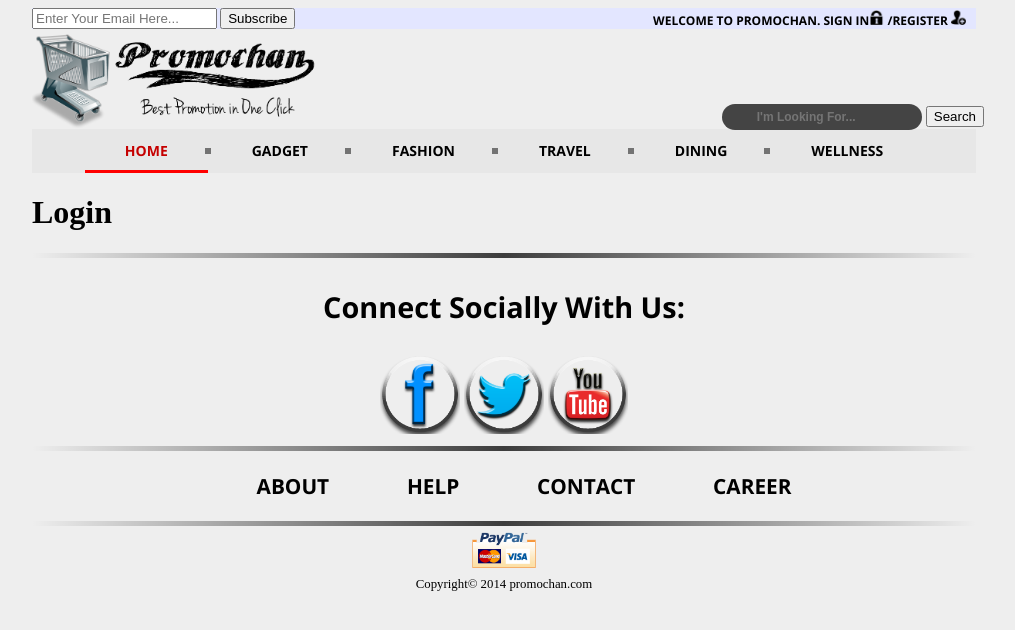
After one commit to AsiaCMB/ICT-Project-JCUS, a PHP site: page /loginpage.html in a window 1280 px wide. The commit adds this page. Shown: the top 630 px of the page, without its empty margins (136-1151 px from the left). Run offline with PHP 8.4, Linux system fonts and the light colour scheme.

Commit message:
Login Page

```diff
--- a/Promochan/homepage.html
+++ b/Promochan/homepage.html
@@ -2,7 +2,7 @@
 <html xmlns="http://www.w3.org/1999/xhtml">
 <head>
 <meta http-equiv="Content-Type" content="text/html; charset=utf-8" />
-<title>Untitled Document</title>
+<title>Promochan</title>
 
 <link rel="stylesheet" type="text/css" href="css/homepage.css">
 
@@ -17,7 +17,7 @@
 		<input type="button" value="Subscribe">
 	</form>
 	<p id="welcome">Welcome to Promochan.
-	<a id="signinImage" href="#">Sign In<img id="loginImage" border="0" src="image/login.png" alt="Login Here"></a>
+	<a id="signinImage" href="loginpage.html">Sign In<img id="loginImage" border="0" src="image/login.png" alt="Login Here"></a>
 	/<a id="registImage" href="#">Register <img id="registerImage" border="0" src="image/register.png" alt="Register Here"> </a></p>
 </div>
 
--- /dev/null
+++ b/Promochan/loginpage.html
@@ -0,0 +1,73 @@
+<!DOCTYPE html PUBLIC "-//W3C//DTD XHTML 1.0 Transitional//EN" "http://www.w3.org/TR/xhtml1/DTD/xhtml1-transitional.dtd">
+<html xmlns="http://www.w3.org/1999/xhtml">
+<head>
+<meta http-equiv="Content-Type" content="text/html; charset=utf-8" />
+<title>Promochan</title>
+
+<link rel="stylesheet" type="text/css" href="css/homepage.css">
+
+</head>
+
+<body>
+
+<!-- subscribe email, sign up and register section -->
+<div class="signupParent">
+	<form id="subscribeEmail">
+		<input type="text" name="subsemail" placeholder="Enter Your Email Here...">
+		<input type="button" value="Subscribe">
+	</form>
+	<p id="welcome">Welcome to Promochan.
+	<a id="signinImage" href="#">Sign In<img id="loginImage" border="0" src="image/login.png" alt="Login Here"></a>
+	/<a id="registImage" href="#">Register <img id="registerImage" border="0" src="image/register.png" alt="Register Here"> </a></p>
+</div>
+
+<!-- logo and search button section -->
+<div class="logoParent">
+	<img id="logoImage" border="0" src="image/logo.png" alt="Promochan Logo">
+	<form id="findPromo">
+		<input type="text" name="find" placeholder="I'm Looking For...">
+		<input type="button" value="Search">
+	</form>
+</div>
+
+<!-- navigation bar -->
+<div id='cssmenu' class='align-center'>
+<ul>
+   <li class='active'><a href='#'><img id="homeImage" border="0" src="image/home.png" alt="home"><span>Home</span></a></li>
+   <li><a href='#'><img id="gadgetImage" border="0" src="image/gadget.png" alt="gadget"><span>Gadget</span></a></li>
+   <li><a href='#'><img id="fashionImage" border="0" src="image/fashion.png" alt="fashion"><span>Fashion</span></a></li>
+   <li><a href='#'><img id="travelImage" border="0" src="image/travel.png" alt="travel"><span>Travel</span></a></li>
+   <li><a href='#'><img id="diningImage" border="0" src="image/food.png" alt="dining"><span>Dining</span></a></li>
+   <li class='last'><a href='#'><img id="wellnessImage" border="0" src="image/wellness.png" alt="wellness"><span>Wellness</span></a></li>
+</ul>
+</div>
+
+<!--login form-->
+<h1>Login</h1>
+
+<!-- footer -->
+<div class="footer">
+	<hr>
+	<p id="socmed">Connect Socially With Us:</p>
+	<div id="socmedImages" style="width:100%; text-align:center">
+		<a id="fbLink" href='#'><img id="fb" border="0" src="image/fb1.png" alt="Facebook Fan Page" height="80px"></a>
+		<a id="twitterLink" href='#'><img id="twitter" border="0" src="image/twitter1.png" alt="Twitter" height="80px"></a>
+		<a id="youtubeLink" href='#'><img id="youtube" border="0" src="image/youtube1.png" alt="Youtube Channel" height="80px"></a>
+	</div>
+	<hr>
+	<div id="footerLink">
+		<ul>
+	   		<li><a href='#'><span>About</span></a></li>
+	   		<li><a href='#'><span>Help</span></a></li>
+	   		<li><a href='#'><span>Contact</span></a></li>
+	   		<li><a href='#'><span>Career</span></a></li>
+		</ul>
+	</div>
+	<hr>
+	<div id="paymentLogo" >
+		<a href="#" onclick="javascript:window.open('https://www.paypal.com/sg/cgi-bin/webscr?cmd=xpt/Marketing/popup/OLCWhatIsPayPal-outside','olcwhatispaypal','toolbar=no, location=no, directories=no, status=no, menubar=no, scrollbars=yes, resizable=yes, width=400, height=350');"><img  src="image/paypalLogo.png" border="0" alt="PayPal" height="50px"></a></td></tr></table>
+		<p id="copyright">Copyright© 2014 promochan.com</p>
+	</div>
+</div>
+</body>
+</html>
```
Also changed, not shown: Promochan/css/homepage.css (+162 -1 lines).
